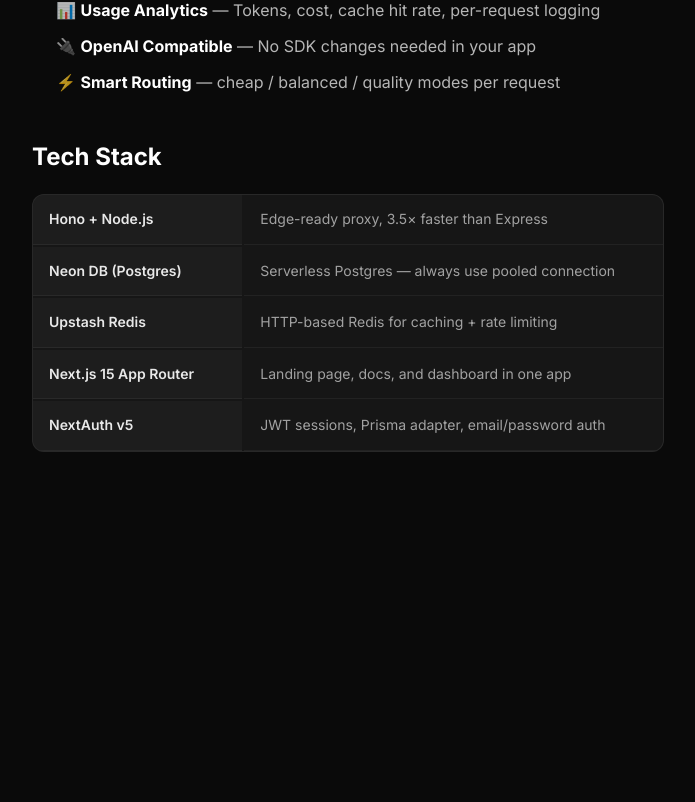
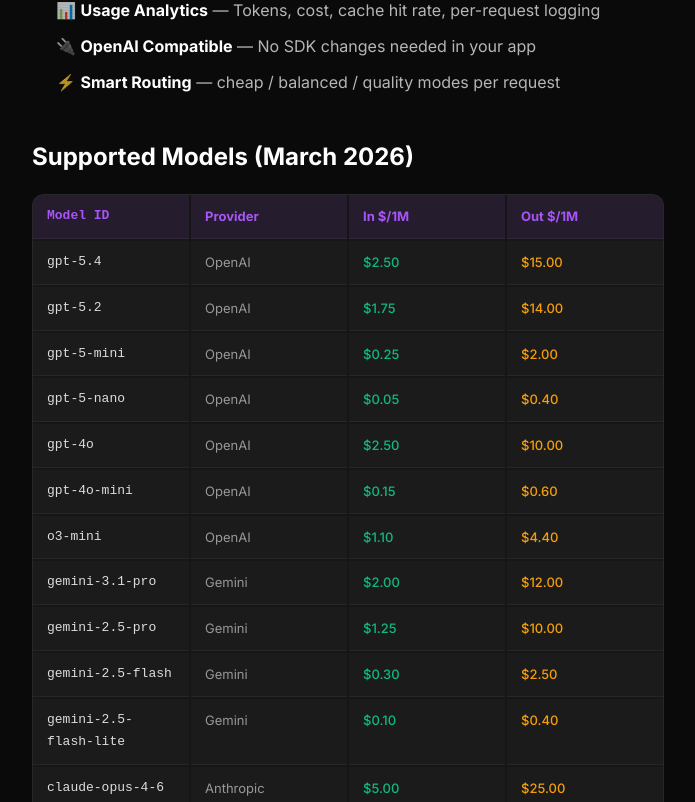
Before and after one commit to PankajKumardev/Ai-Proxy, a Next.js app in the folder apps/dashboard/: page /docs/introduction in a window 1280 px wide. Shown: the part 878-1680 px from the top of the page, without its empty margins (272-967 px from the left). Before the commit the page ends 1378 px from the top, so only its background shows below. Built offline with nearby package versions, Linux system fonts and the light colour scheme.

Commit message:
feat: Introduce supported models table, update tech stack versions, and refresh code examples across documentation and marketing pages.

```diff
--- a/apps/dashboard/src/app/(docs)/docs/introduction/page.tsx
+++ b/apps/dashboard/src/app/(docs)/docs/introduction/page.tsx
@@ -1,4 +1,3 @@
-// apps/dashboard/src/app/(docs)/docs/introduction/page.tsx
 import type { Metadata } from "next"
 
 export const metadata: Metadata = { title: "Introduction — AI Gateway Docs" }
@@ -21,7 +20,7 @@
 
       <h2 style={{ fontSize: "24px", fontWeight: 700, color: "white", marginTop: "40px", marginBottom: "16px" }}>Architecture</h2>
       <pre style={{ background: "rgba(255,255,255,0.05)", border: "1px solid rgba(255,255,255,0.08)", borderRadius: "12px", padding: "24px", color: "rgba(255,255,255,0.8)", fontFamily: "monospace", overflow: "auto", fontSize: "13px", lineHeight: 1.8 }}>
-{`Your App → AI Gateway → OpenAI / Gemini / Anthropic`}
+        {`Your App → AI Gateway → OpenAI / Gemini / Anthropic`}
       </pre>
 
       <h2 style={{ fontSize: "24px", fontWeight: 700, color: "white", marginTop: "40px", marginBottom: "16px" }}>Features</h2>
@@ -33,14 +32,42 @@
         <li style={{ marginBottom: "8px" }}>⚡ <strong style={{ color: "white" }}>Smart Routing</strong> — cheap / balanced / quality modes per request</li>
       </ul>
 
+      <h2 style={{ fontSize: "24px", fontWeight: 700, color: "white", marginTop: "40px", marginBottom: "16px" }}>Supported Models (March 2026)</h2>
+      <div style={{ display: "grid", gridTemplateColumns: "1fr 1fr 1fr 1fr", gap: "2px", background: "rgba(255,255,255,0.05)", borderRadius: "12px", overflow: "hidden", border: "1px solid rgba(255,255,255,0.08)", fontSize: "13px" }}>
+        {[
+          ["Model ID", "Provider", "In $/1M", "Out $/1M"],
+          ["gpt-5.4",            "OpenAI",    "$2.50",  "$15.00"],
+          ["gpt-5.2",            "OpenAI",    "$1.75",  "$14.00"],
+          ["gpt-5-mini",         "OpenAI",    "$0.25",  "$2.00"],
+          ["gpt-5-nano",         "OpenAI",    "$0.05",  "$0.40"],
+          ["gpt-4o",             "OpenAI",    "$2.50",  "$10.00"],
+          ["gpt-4o-mini",        "OpenAI",    "$0.15",  "$0.60"],
+          ["o3-mini",            "OpenAI",    "$1.10",  "$4.40"],
+          ["gemini-3.1-pro",     "Gemini",    "$2.00",  "$12.00"],
+          ["gemini-2.5-pro",     "Gemini",    "$1.25",  "$10.00"],
+          ["gemini-2.5-flash",   "Gemini",    "$0.30",  "$2.50"],
+          ["gemini-2.5-flash-lite","Gemini",  "$0.10",  "$0.40"],
+          ["claude-opus-4-6",    "Anthropic", "$5.00",  "$25.00"],
+          ["claude-sonnet-4-6",  "Anthropic", "$3.00",  "$15.00"],
+          ["claude-haiku-4-5",   "Anthropic", "$1.00",  "$5.00"],
+        ].map(([model, provider, inp, out], i) => (
+          <>
+            <div key={`m${i}`} style={{ padding: "10px 14px", background: i === 0 ? "rgba(168,85,247,0.1)" : "rgba(255,255,255,0.02)", color: i === 0 ? "#a855f7" : "rgba(255,255,255,0.85)", fontWeight: i === 0 ? 700 : 500, borderBottom: "1px solid rgba(255,255,255,0.05)", fontFamily: "monospace" }}>{model}</div>
+            <div key={`p${i}`} style={{ padding: "10px 14px", background: i === 0 ? "rgba(168,85,247,0.1)" : "rgba(255,255,255,0.02)", color: i === 0 ? "#a855f7" : "rgba(255,255,255,0.55)", fontWeight: i === 0 ? 700 : 400, borderBottom: "1px solid rgba(255,255,255,0.05)" }}>{provider}</div>
+            <div key={`i${i}`} style={{ padding: "10px 14px", background: i === 0 ? "rgba(168,85,247,0.1)" : "rgba(255,255,255,0.02)", color: i === 0 ? "#a855f7" : "#10b981", fontWeight: i === 0 ? 700 : 500, borderBottom: "1px solid rgba(255,255,255,0.05)" }}>{inp}</div>
+            <div key={`o${i}`} style={{ padding: "10px 14px", background: i === 0 ? "rgba(168,85,247,0.1)" : "rgba(255,255,255,0.02)", color: i === 0 ? "#a855f7" : "#f59e0b", fontWeight: i === 0 ? 700 : 500, borderBottom: "1px solid rgba(255,255,255,0.05)" }}>{out}</div>
+          </>
+        ))}
+      </div>
+
       <h2 style={{ fontSize: "24px", fontWeight: 700, color: "white", marginTop: "40px", marginBottom: "16px" }}>Tech Stack</h2>
       <div style={{ display: "grid", gridTemplateColumns: "1fr 2fr", gap: "2px", background: "rgba(255,255,255,0.05)", borderRadius: "12px", overflow: "hidden", border: "1px solid rgba(255,255,255,0.08)", fontSize: "14px" }}>
         {[
-          ["Hono + Node.js", "Edge-ready proxy, 3.5× faster than Express"],
+          ["Hono 4.12 + Node.js", "Edge-ready proxy, 3.5× faster than Express"],
           ["Neon DB (Postgres)", "Serverless Postgres — always use pooled connection"],
           ["Upstash Redis", "HTTP-based Redis for caching + rate limiting"],
-          ["Next.js 15 App Router", "Landing page, docs, and dashboard in one app"],
-          ["NextAuth v5", "JWT sessions, Prisma adapter, email/password auth"],
+          ["Next.js 16 App Router", "Landing page, docs, and dashboard in one app"],
+          ["NextAuth v4", "JWT sessions, Prisma adapter, email/password auth"],
         ].map(([tool, why]) => (
           <>
             <div key={`t-${tool}`} style={{ padding: "12px 16px", background: "rgba(255,255,255,0.03)", color: "rgba(255,255,255,0.9)", fontWeight: 600, borderBottom: "1px solid rgba(255,255,255,0.05)" }}>{tool}</div>
--- a/apps/dashboard/src/app/(marketing)/page.tsx
+++ b/apps/dashboard/src/app/(marketing)/page.tsx
@@ -15,9 +15,9 @@
   apiKey: "sk-gw-xxxx",  // your gateway key
 })
 
-// Everything else stays identical ↓
+// Any supported model — OpenAI, Gemini, or Anthropic ↓
 const res = await openai.chat.completions.create({
-  model: "gpt-4o",
+  model: "gpt-5.2",       // or: gemini-2.5-flash, claude-sonnet-4-6
   messages: [{ role: "user", content: "Hello!" }],
 })`
 
@@ -423,7 +423,7 @@
             <a href="https://github.com" style={{ color: "rgba(255,255,255,0.4)", textDecoration: "none" }}>GitHub</a>
             <Link href="/pricing" style={{ color: "rgba(255,255,255,0.4)", textDecoration: "none" }}>Pricing</Link>
           </div>
-          <div>© 2025 AI Gateway — Open Source (MIT)</div>
+          <div>© 2026 AI Gateway — Open Source (MIT)</div>
         </div>
       </footer>
     </>
```
Also changed, not shown: 1 other file (tests, documents, lock files or other folders).
